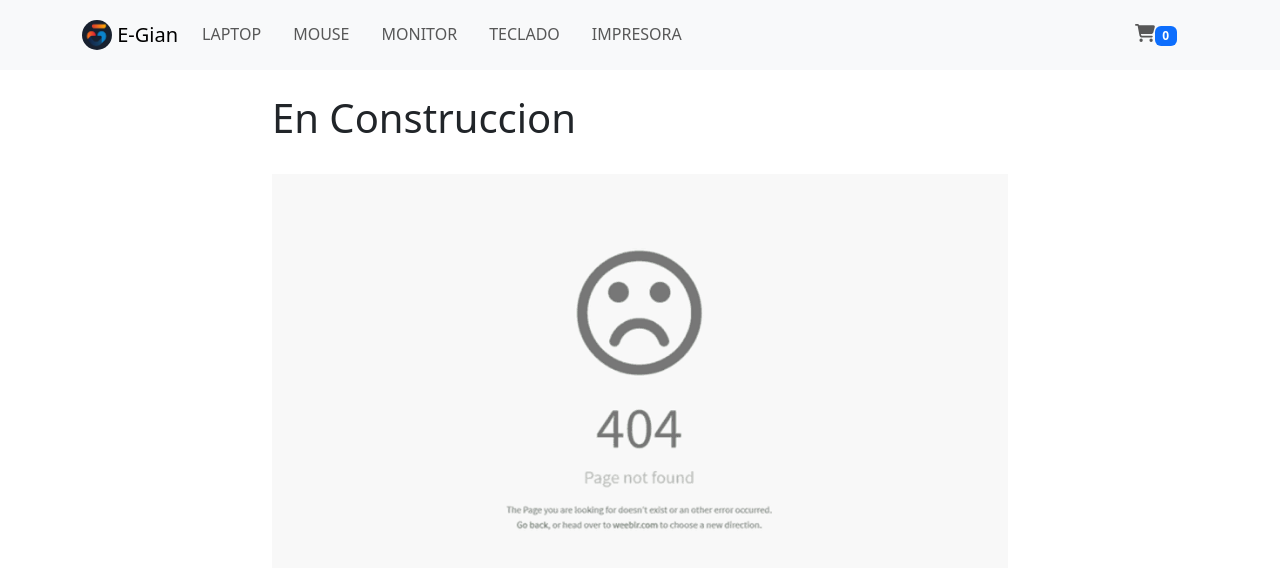
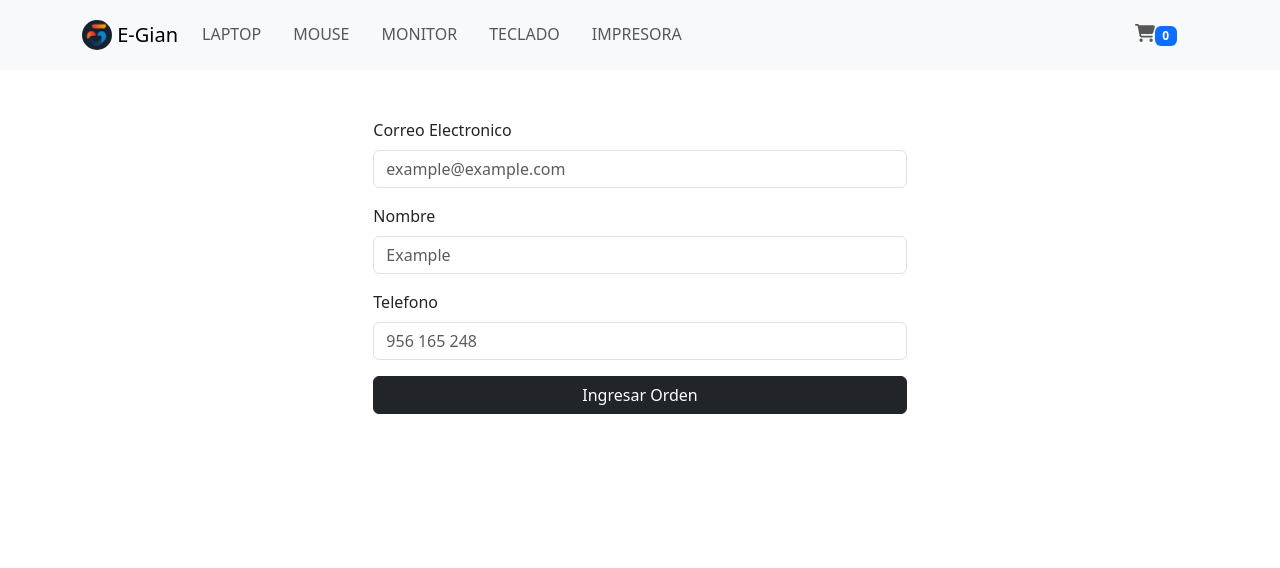
Before and after one commit to G44T/e_commerce-project, a React (Vite) app: page /checkout in a window 1280 px wide. Shown: the top 568 px of the page. Built offline with nearby package versions, Linux system fonts and the light colour scheme.

Commit message:
ProyectoFinal+Alvarado

```diff
--- a/src/App.jsx
+++ b/src/App.jsx
@@ -17,7 +17,7 @@ function App() {
           <Route path='/category/:category' element={<ItemListContainer />} />
           <Route path='/product/:id' element={<ItemDetailsContainer />} />
           <Route path='/cart' element={<Cart />} />
-
+          <Route path='/checkout' element={<Checkout />} />
           <Route path='*' element={<Page404 />} />
         </Routes>
     </BrowserRouter>
```
